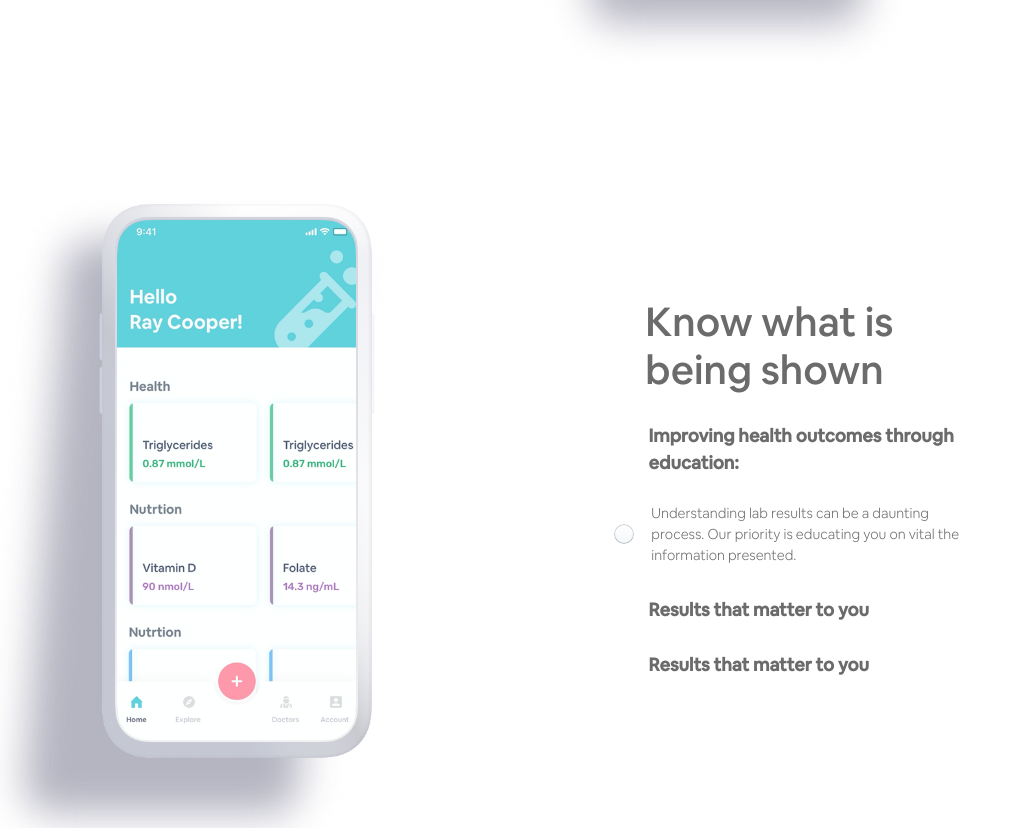
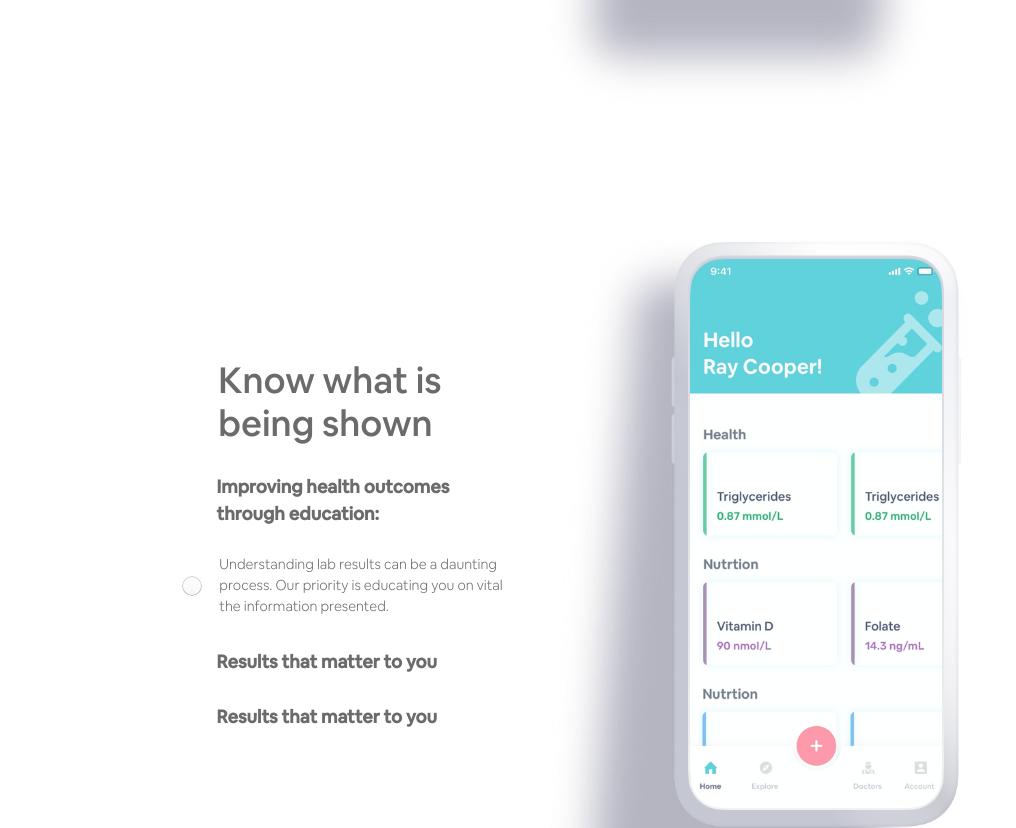
Before and after one commit to khuzi/Salk, a React (Create React App) app: page / in a window 1280 px wide. Shown: the part 2383-3211 px from the top of the page, without its empty margins (0-1016 px from the left). Built offline with nearby package versions, Linux system fonts and the light colour scheme.

Commit message:
Again fix some problems in spacing.

```diff
--- a/src/Components/Accordion/Accordian.jsx
+++ b/src/Components/Accordion/Accordian.jsx
@@ -1,5 +1,5 @@
 import React from "react";
-import { withStyles } from "@material-ui/core/styles";
+import { withStyles, makeStyles } from "@material-ui/core/styles";
 import MuiAccordion from "@material-ui/core/Accordion";
 import MuiAccordionSummary from "@material-ui/core/AccordionSummary";
 import MuiAccordionDetails from "@material-ui/core/AccordionDetails";
@@ -36,6 +36,20 @@ const AccordionSummary = withStyles({
   expanded: {},
 })(MuiAccordionSummary);
 
+const useStyles = makeStyles((theme) => ({
+  mainHeading: {
+    fontSize: "36px",
+    color: "#6b6b6b;",
+    fontWeight: "500",
+    lineHeight: "1.2",
+    marginBottom: "1rem",
+    [theme.breakpoints.down('sm')]: {
+      fontSize: '25px',
+      fontWeight: "bold",
+    }
+  },
+}));
+
 const AccordionDetails = withStyles((theme) => ({
   root: {
     padding: theme.spacing(2),
@@ -43,6 +57,7 @@ const AccordionDetails = withStyles((theme) => ({
 }))(MuiAccordionDetails);
 
 export default React.memo(function CustomizedAccordions(props) {
+  const classes = useStyles();
   const [expanded, setExpanded] = React.useState("panel1");
 
   const handleChange = (panel) => (event, newExpanded) => {
@@ -56,6 +71,11 @@ export default React.memo(function CustomizedAccordions(props) {
         expanded={expanded === "panel1"}
         onChange={handleChange("panel1")}
       >
+        <div style={{ marginLeft: "5.3rem" }}>
+          <Typography className={classes.mainHeading}>
+            {props.heading}
+          </Typography>
+        </div>
         <AccordionSummary aria-controls="panel1d-content" id="panel1d-header">
           <Typography className="subHeading">{props.title1}</Typography>
         </AccordionSummary>
--- a/src/Components/Accordion/Accordion.css
+++ b/src/Components/Accordion/Accordion.css
@@ -1,8 +1,18 @@
+.Accordion {
+  max-width: 400px;
+}
+
 .Accordion .subHeading {
   font-size: 18px;
   color: rgb(107, 107, 107);
   font-weight: bold;
   margin-left: 4.2rem;
+}
+
+@media(max-width: 960px) {
+  .Accordion .subHeading {
+    font-size: 15px;
+  }
 }
 
 @media (max-width: 600px) {
--- a/src/Components/Phone1/Phone1.css
+++ b/src/Components/Phone1/Phone1.css
@@ -1,8 +1,7 @@
 .Phone1 .desktopImg img {
-  width: 80%;
+  width: 450px;
   margin-top: 4rem;
 }
-
 .Phone1 .mobileImg {
   display: none;
 }
@@ -11,17 +10,13 @@
   width: 80%;
 }
 
-@media (max-width: 935px) {
+
+@media (max-width: 910px) {
   .Phone1 .desktopImg img {
-    width: 95%;
+    width: 80%;
   }
 }
 
-@media (max-width: 768px) {
-  .Phone1 .desktopImg img {
-    width: 105%;
-  }
-}
 
 @media (max-width: 600px) {
   .Phone1 {
--- a/src/Components/Phone1/Phone1.jsx
+++ b/src/Components/Phone1/Phone1.jsx
@@ -1,31 +1,13 @@
 import React, { useState, useEffect } from "react";
 
-import { Grid, makeStyles, Typography } from "@material-ui/core";
+import { Grid } from "@material-ui/core";
 import Accordian from "../Accordion/Accordian";
 import CustomSlider from "../CustomSlider/CustomSlider";
 import "./Phone1.css";
 
-const useStyles = makeStyles((theme) => ({
-  mainHeading: {
-    fontSize: "36px",
-    color: "#6b6b6b;",
-    fontWeight: "500",
-    marginLeft: "5rem",
-    lineHeight: "1.2",
-    marginBottom: "1rem",
-    [theme.breakpoints.down("sm")]: {
-      fontSize: "25px",
-    },
-  },
-  text: {
-    color: "#544837",
-    marginTop: "2rem",
-  },
-}));
+
 
 const Phone2 = (props) => {
-  const classes = useStyles();
-
   const [height, setHeight] = useState(0);
   const [t1, setT1] = useState(false);
   const [t2, setT2] = useState(false);
@@ -85,18 +67,20 @@ const Phone2 = (props) => {
         </>
       )}
       {window.innerWidth > 600 && (
-        <Grid container justify="flex-start" alignItems="center">
-          <Grid item xs="5" md="4"  className="phone-content">
-            <Typography className={classes.mainHeading}>
-              {props.heading}
-            </Typography>
-            <Accordian {...props.phoneContent} t1={t1} t2={t2} t3={t3} />
+        <Grid
+          container
+          justify="center"
+          alignItems="center"
+          className="main-warper"
+        >
+          <Grid item xs="5" container justify="flex-end" className="phone-content">
+            <Accordian {...props} {...props.phoneContent} t1={t1} t2={t2} t3={t3} />
           </Grid>
           <Grid
             item
-            xs="5"
+            xs="7"
             container
-            justify="flex-end"
+            justify="flex-start"
             className="desktopImg"
           >
             <img src={props.screen} alt="" />
--- a/src/Components/Phone2/Phone2.jsx
+++ b/src/Components/Phone2/Phone2.jsx
@@ -1,38 +1,10 @@
 import React, { useState, useEffect } from "react";
-import { Grid, Typography, makeStyles } from "@material-ui/core";
+import { Grid } from "@material-ui/core";
 import Accordian from "../Accordion/Accordian";
 import CustomSlider from "../CustomSlider/CustomSlider";
 import "./Phone2.css";
 
-const useStyles = makeStyles((theme) => ({
-  mainHeading: {
-    fontSize: "2.5rem",
-    marginBottom: "1rem",
-    color: "#6b6b6b;",
-    fontWeight: "500",
-    marginLeft: "5rem",
-    lineHeight: "1.2",
-    [theme.breakpoints.down("sm")]: {
-      fontSize: "25px",
-    },
-  },
-  subHeading: {
-    fontSize: "18px",
-    color: theme.palette.heading.hd2,
-    fontWeight: "bold",
-    marginTop: "1rem",
-    marginLeft: "4.2rem",
-    marginBottom: "-1.5rem",
-  },
-  text: {
-    color: "#544837",
-    marginTop: "2rem",
-  },
-}));
-
 const Phone2 = (props) => {
-  const classes = useStyles();
-
   const [height, setHeight] = useState(0);
   const [t1, setT1] = useState(false);
   const [t2, setT2] = useState(false);
@@ -92,7 +64,13 @@ const Phone2 = (props) => {
       )}
       {window.innerWidth > 600 && (
         <Grid container justify="flex-start">
-          <Grid item xs="5" container justify="flex-start" className="desktopImg">
+          <Grid
+            item
+            xs="5"
+            container
+            justify="flex-start"
+            className="desktopImg"
+          >
             <img src={props.screen} alt="" />
           </Grid>
           <Grid
@@ -104,11 +82,6 @@ const Phone2 = (props) => {
             justify="center"
             className="phone-content"
           >
-            <Grid item>
-              <Typography className={classes.mainHeading}>
-                {props.heading}
-              </Typography>
-            </Grid>
             <Accordian {...props.phoneContent} t1={t1} t2={t2} t3={t3} />
           </Grid>
         </Grid>
--- a/src/Pages/Home/Home.jsx
+++ b/src/Pages/Home/Home.jsx
@@ -262,7 +262,7 @@ const Home = () => {
       <br />
       <br />
       <div data-aos="fade-up">
-        <Phone2
+        <Phone1
           height={window.innerWidth > 500 ? 2200 : 3100}
           phoneContent={{ ...phone2Data }}
           screen={phone2Data.screen}
@@ -292,7 +292,7 @@ const Home = () => {
       <br />
       <br />
       <div data-aos="fade-up">
-        <Phone2
+        <Phone1
           height={window.innerWidth > 500 ? 3800 : 4900}
           phoneContent={{ ...phone3Data }}
           screen={phone3Data.screen}
```
